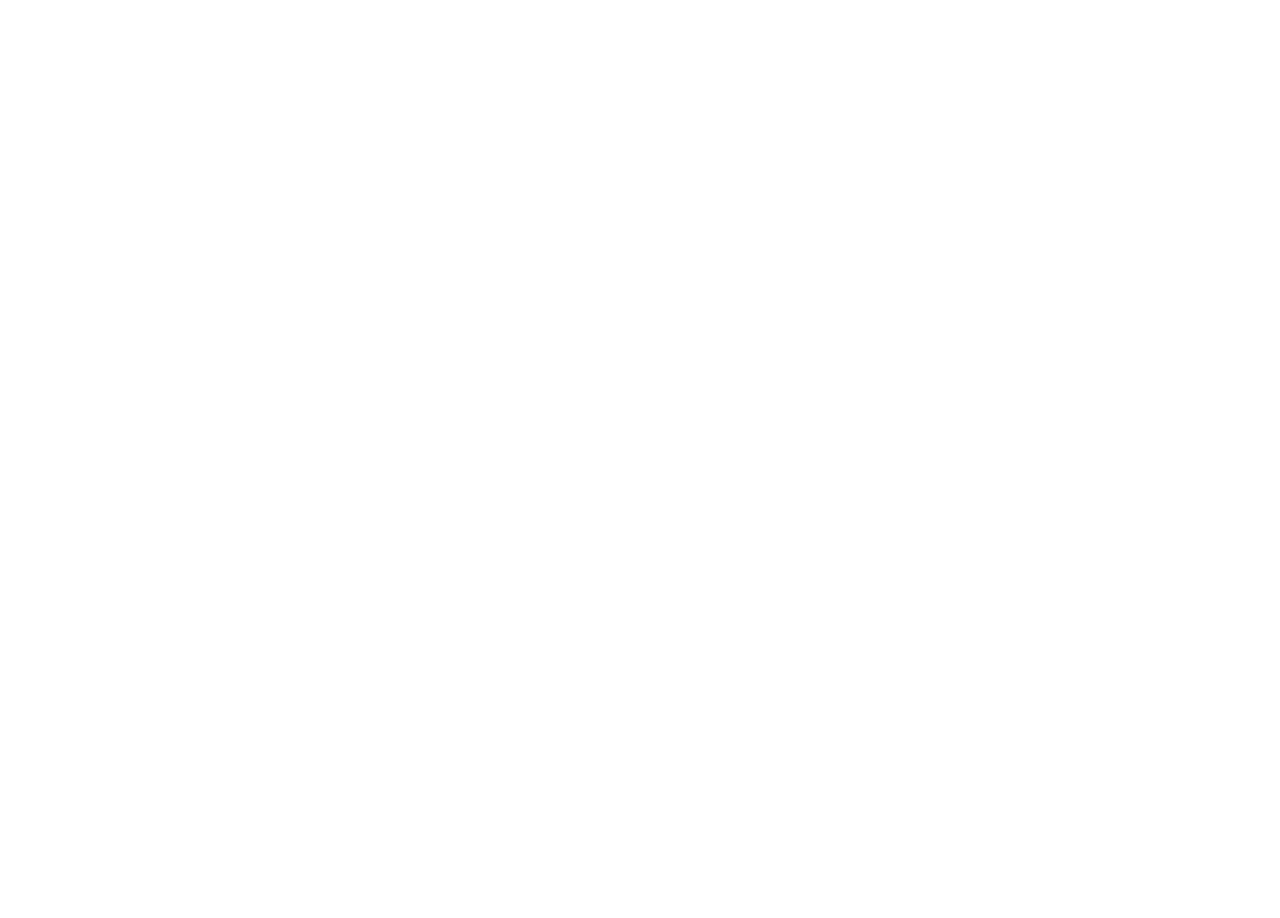
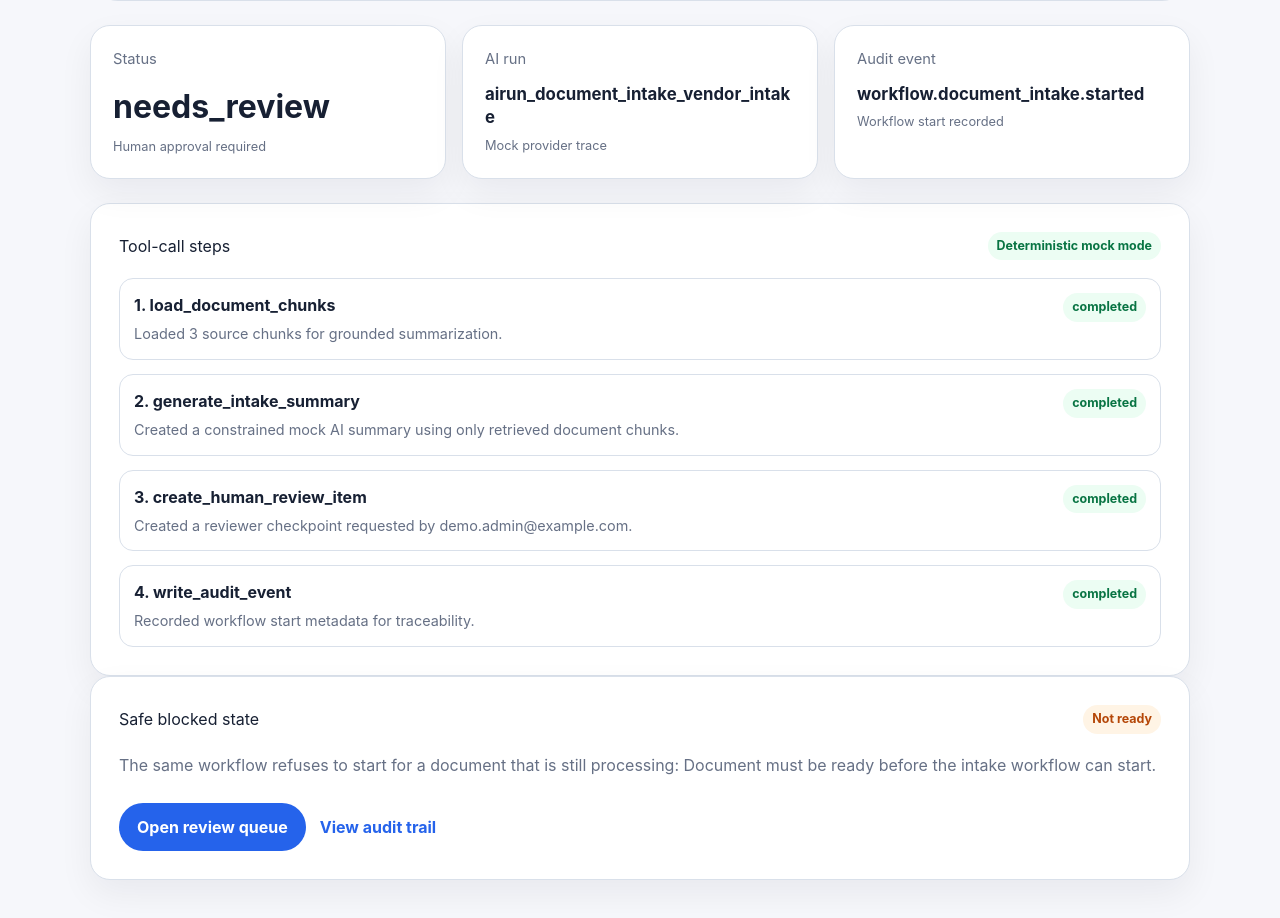
Before and after one commit to muriithi-ian/ai-workflow-command-center, a Next.js app in the folder apps/web/: page /workflows/document-intake in a window 1280 px wide. Before the commit this address had no page. Shown: the part 440-1358 px from the top of the page. Before the commit the page ends 800 px from the top, so only its background shows below. Built offline with nearby package versions, Linux system fonts and the light colour scheme.

Commit message:
feat: add document intake workflow UI

```diff
--- a/apps/web/app/dashboard/page.tsx
+++ b/apps/web/app/dashboard/page.tsx
@@ -40,6 +40,7 @@
           <Link href="/documents">Documents</Link>
           <Link href="/rag">RAG search</Link>
           <Link href="/ai-runs">AI runs</Link>
+          <Link href="/workflows/document-intake">Workflow</Link>
           <Link href="/reviews">Reviews</Link>
           <Link href="/audit-logs">Audit logs</Link>
         </nav>
@@ -199,6 +200,20 @@
             </Link>
           </article>
 
+          <article className="panel" aria-labelledby="workflow-title">
+            <div className="panel-heading">
+              <h2 id="workflow-title">Document Intake workflow</h2>
+              <span className="status-badge warning">Needs review</span>
+            </div>
+            <p className="muted-copy">
+              Inspect the bounded tool-call flow that creates an AI run, review checkpoint, and
+              audit event.
+            </p>
+            <Link className="button-link" href="/workflows/document-intake">
+              Open workflow
+            </Link>
+          </article>
+
           <article className="panel" id="audit" aria-labelledby="audit-title">
             <div className="panel-heading">
               <h2 id="audit-title">Recent audit events</h2>
--- a/apps/web/app/documents/[documentId]/page.tsx
+++ b/apps/web/app/documents/[documentId]/page.tsx
@@ -63,6 +63,11 @@
           This is synthetic seed content. Upload handling, file validation, and Supabase Storage are
           intentionally deferred to the document upload chunk.
         </p>
+        {document.status === "ready" ? (
+          <Link className="button-link" href="/workflows/document-intake">
+            Start intake workflow
+          </Link>
+        ) : null}
       </section>
 
       <section className="panel" aria-labelledby="chunks-title">
--- /dev/null
+++ b/apps/web/app/workflows/document-intake/page.tsx
@@ -0,0 +1,89 @@
+import Link from "next/link";
+
+import { startDemoDocumentIntakeWorkflow } from "@/lib/workflows";
+
+export default function DocumentIntakeWorkflowPage() {
+  const workflow = startDemoDocumentIntakeWorkflow("doc_vendor_intake", "demo.admin@example.com");
+  const blockedWorkflow = startDemoDocumentIntakeWorkflow(
+    "doc_contract_notes",
+    "demo.admin@example.com"
+  );
+
+  if (!workflow.ok) {
+    throw new Error(workflow.reason);
+  }
+
+  return (
+    <main className="shell min-h-screen">
+      <section className="page-header" aria-labelledby="workflow-title">
+        <div>
+          <p className="eyebrow">Constrained agent workflow</p>
+          <h1 id="workflow-title">Document Intake Review</h1>
+          <p className="lede">
+            This demo workflow shows how an AI-assisted process should stay bounded: retrieve source
+            chunks, generate a grounded summary, create a human review item, and write an audit
+            event.
+          </p>
+        </div>
+        <Link className="button-link" href="/dashboard">
+          Back to dashboard
+        </Link>
+      </section>
+
+      <section className="detail-grid" aria-label="Workflow metadata">
+        <article className="metric-card">
+          <span>Status</span>
+          <strong>{workflow.result.status}</strong>
+          <small>Human approval required</small>
+        </article>
+        <article className="metric-card">
+          <span>AI run</span>
+          <strong className="small-strong">{workflow.result.aiRunId}</strong>
+          <small>Mock provider trace</small>
+        </article>
+        <article className="metric-card">
+          <span>Audit event</span>
+          <strong className="small-strong">{workflow.result.auditEvent}</strong>
+          <small>Workflow start recorded</small>
+        </article>
+      </section>
+
+      <section className="panel" aria-labelledby="tool-calls-title">
+        <div className="panel-heading">
+          <h2 id="tool-calls-title">Tool-call steps</h2>
+          <span className="status-badge">Deterministic mock mode</span>
+        </div>
+        <div className="stack-list">
+          {workflow.result.toolCalls.map((toolCall, index) => (
+            <article className="queue-item" key={toolCall.name}>
+              <div>
+                <strong>
+                  {index + 1}. {toolCall.name}
+                </strong>
+                <p>{toolCall.summary}</p>
+              </div>
+              <span className="status-badge">{toolCall.status}</span>
+            </article>
+          ))}
+        </div>
+      </section>
+
+      <section className="panel" aria-labelledby="blocked-title">
+        <div className="panel-heading">
+          <h2 id="blocked-title">Safe blocked state</h2>
+          <span className="status-badge warning">Not ready</span>
+        </div>
+        <p className="muted-copy">
+          The same workflow refuses to start for a document that is still processing:
+          {!blockedWorkflow.ok ? ` ${blockedWorkflow.reason}` : " no blocker found."}
+        </p>
+        <Link className="button-link" href="/reviews">
+          Open review queue
+        </Link>
+        <Link className="secondary-link" href="/audit-logs">
+          View audit trail
+        </Link>
+      </section>
+    </main>
+  );
+}
--- /dev/null
+++ b/apps/web/lib/workflows.ts
@@ -0,0 +1,83 @@
+import { getDocumentById } from "@/lib/documents";
+
+export type WorkflowToolCall = {
+  name: string;
+  status: "completed" | "skipped" | "failed";
+  summary: string;
+};
+
+export type DocumentIntakeWorkflowResult = {
+  workflowId: string;
+  status: "needs_review";
+  documentId: string;
+  aiRunId: string;
+  reviewId: string;
+  auditEvent: string;
+  toolCalls: WorkflowToolCall[];
+};
+
+export type DocumentIntakeWorkflowStart =
+  | {
+      ok: true;
+      result: DocumentIntakeWorkflowResult;
+    }
+  | {
+      ok: false;
+      reason: string;
+    };
+
+export function startDemoDocumentIntakeWorkflow(
+  documentId: string,
+  requestedBy: string
+): DocumentIntakeWorkflowStart {
+  const document = getDocumentById(documentId);
+
+  if (!document) {
+    return {
+      ok: false,
+      reason: `Document ${documentId} was not found.`
+    };
+  }
+
+  if (document.status !== "ready") {
+    return {
+      ok: false,
+      reason: "Document must be ready before the intake workflow can start."
+    };
+  }
+
+  const workflowSlug = document.id.replace("doc_", "");
+  return {
+    ok: true,
+    result: {
+      workflowId: `workflow_document_intake_${workflowSlug}`,
+      status: "needs_review",
+      documentId: document.id,
+      aiRunId: `airun_document_intake_${workflowSlug}`,
+      reviewId: `review_document_intake_${workflowSlug}`,
+      auditEvent: "workflow.document_intake.started",
+      toolCalls: [
+        {
+          name: "load_document_chunks",
+          status: "completed",
+          summary: `Loaded ${document.chunks.length} source chunks for grounded summarization.`
+        },
+        {
+          name: "generate_intake_summary",
+          status: "completed",
+          summary: "Created a constrained mock AI summary using only retrieved document chunks."
+        },
+        {
+          name: "create_human_review_item",
+          status: "completed",
+          summary: `Created a reviewer checkpoint requested by ${requestedBy}.`
+        },
+        {
+          name: "write_audit_event",
+          status: "completed",
+          summary: "Recorded workflow start metadata for traceability."
+        }
+      ]
+    }
+  };
+}
```
Also changed, not shown: 1 other file (tests, documents, lock files or other folders).
